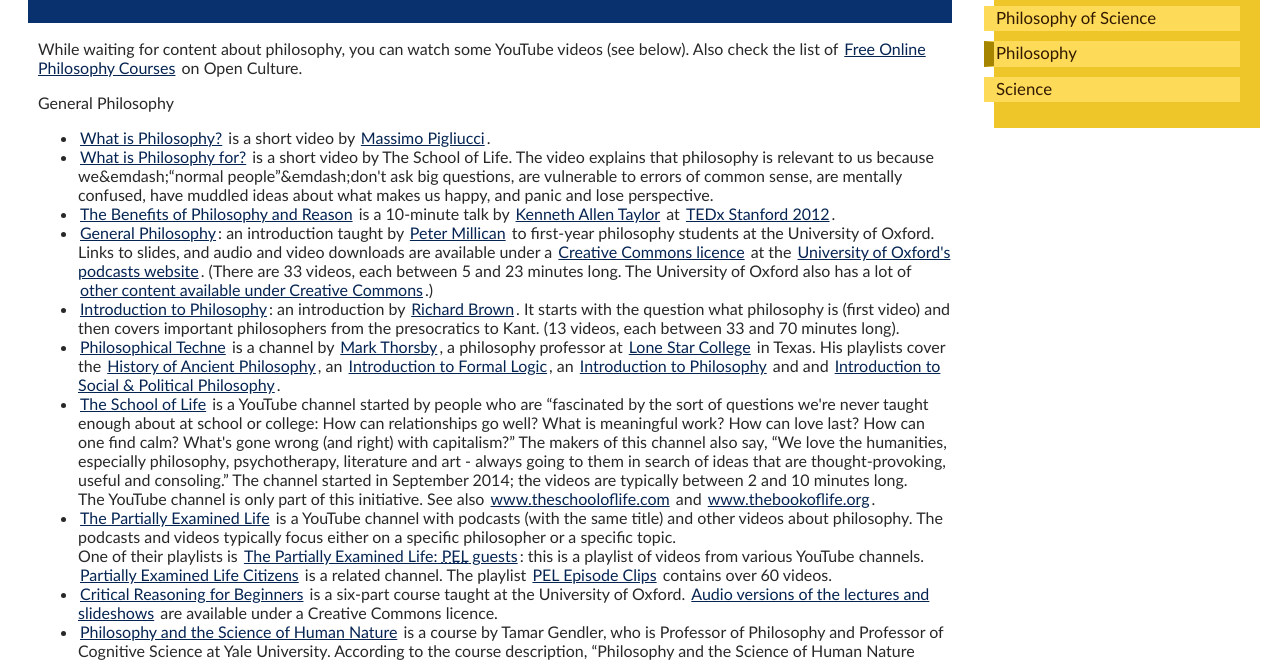
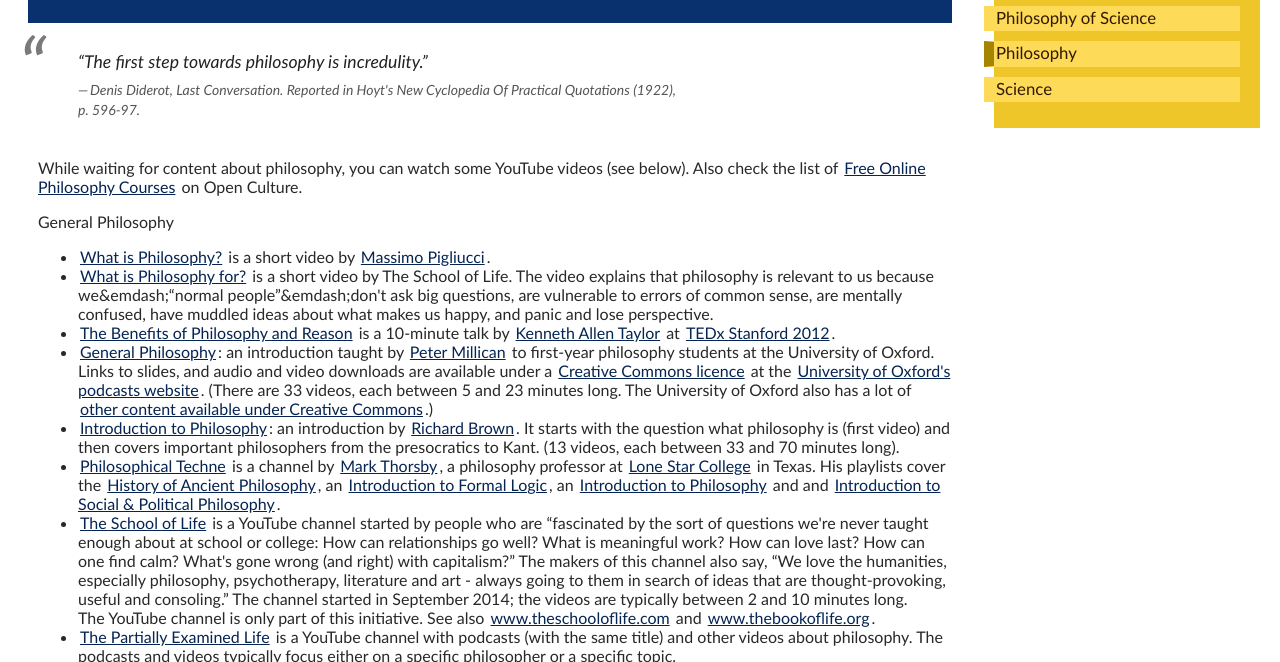
Before and after one commit to cstrobbe/philosophy-and-science, a plain HTML site: page philosophy/index.html in a window 1280 px wide. Shown: the part 79-741 px from the top of the page. Drawn offline with Linux system fonts and the light colour scheme.

Commit message:
Quote from Diderot added.

```diff
--- a/philosophy/index.html
+++ b/philosophy/index.html
@@ -24,6 +24,14 @@
   </nav>
 
   <main>
+    <blockquote id="introquote">
+      <p>
+        <q cite="https://en.wikiquote.org/wiki/Philosophy#D">The first step towards philosophy is incredulity.</q>
+        <cite><span lang="fr">Denis Diderot</span>, <span class="booktitle">Last Conversation</span>.
+          Reported in Hoyt's <span class="booktitle">New Cyclopedia Of Practical Quotations</span> (1922), p. 596-97.
+        </cite>
+      </p>
+    </blockquote>
     <p>
       While waiting for content about philosophy,
       you can watch some YouTube videos (see below).
```
Also changed, not shown: 1 other file.
